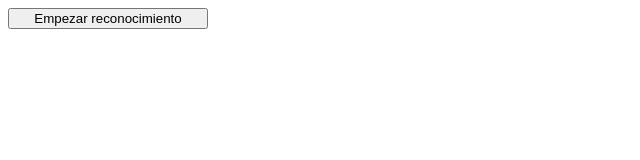
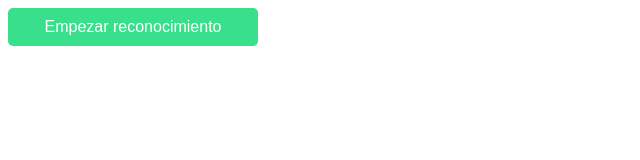
Before and after one commit to AlexisMenesesIRL/HAI2024ChatGPT, a plain HTML site: page public/index.html in a window 1280 px wide. Both pictures are taken after a click on the button "Empezar reconocimiento". Shown: the whole page, without its empty margins (0-640 px from the left). Drawn offline with Linux system fonts and the light colour scheme.

Commit message:
mejorando el boton de reconocimiento

```diff
--- a/public/css/main.css
+++ b/public/css/main.css
@@ -1,3 +1,18 @@
 #BeginRecognition {
-    width: 200px;
+    padding: 10px 20px;
+    width: 250px;
+    font-size: 16px;
+    background-color: #38e08c;
+    color: white;
+    border: none;
+    border-radius: 5px;
+    cursor: pointer;
+    outline: none;
+    transition: background-color 0.3s;
 }
+
+#TextDetection {
+    margin-top: 20px;
+    font-size: 18px;
+    color: #333;
+}
--- a/public/js/main.js
+++ b/public/js/main.js
@@ -7,17 +7,44 @@ const recognition_process = data =>{
     document.getElementById("TextDetection").innerText = data;
 }
 
-document.getElementById("BeginRecognition").onmousedown = ()=>{
-    speechRecognition.start_recognition();
-    document.getElementById("BeginRecognition").innerText = "reconociento"
+let recognition_started = false;
+let mouse_hover = true;
+let buttonRecognition = document.getElementById("BeginRecognition");
+
+
+buttonRecognition.onmousedown = ()=>{
+    if(!recognition_started){
+        speechRecognition.start_recognition();
+        recognition_started = true;
+        buttonRecognition.innerText = "reconociento"
+        buttonRecognition.style.background = "#FF0000"
+    }
+
 }
 
-document.getElementById("BeginRecognition").onmouseup = ()=>{
-    speechRecognition.stop_recognition();
-    document.getElementById("BeginRecognition").innerText = "Empezar reconocimiento"
+buttonRecognition.onmouseup = (e)=>{
+    if(mouse_hover) {
+        speechRecognition.stop_recognition();
+        buttonRecognition.style.background = "#38e08c"
+        buttonRecognition.innerText = "Empezar reconocimiento"
+        recognition_started = false;
+    }
+}
+
+
+document.body.onmousemove = (e) => {
+    let x = e.clientX;
+    let y = e.clientY;
+    let bounding = buttonRecognition.getBoundingClientRect();
+    if(bounding.x < x && bounding.x+bounding.width > x && bounding.y < y &&  bounding.y+bounding.height > y) {
+        mouse_hover = true;
+    }
+    else{
+        mouse_hover = false
+    }
+    console.log(x,y);
 }
 
 
 
-
 speechRecognition.set_process_recognition(recognition_process);
```
